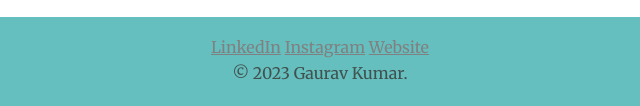
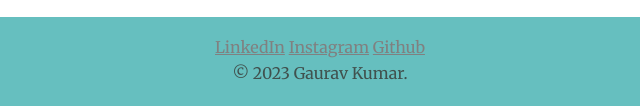
Before and after one commit to vermagaur851/my_website, a plain HTML site: page index.html in a window 1280 px wide. Shown: the part 2173-2279 px from the top of the page, 320-960 px from the left. Drawn offline with Linux system fonts and the light colour scheme; a web font is replaced by a local one.

Commit message:
Update index.html

```diff
--- a/index.html
+++ b/index.html
@@ -49,7 +49,7 @@
       <div class="bottom-container">
         <a class="footer-link" href="https://www.linkedin.com/in/gaurav-verma-8b0778236/">LinkedIn</a>
         <a class="footer-link" href="https://www.instagram.com/____gaurav_verma____/">Instagram</a>
-        <a class="footer-link" href="https://www.appbrewery.co/">Website</a>
+        <a class="footer-link" href="https://github.com/vermagaur851">Github</a>
         <p class="foot">© 2023 Gaurav Kumar.</p>
       </div>
 </body>
```
